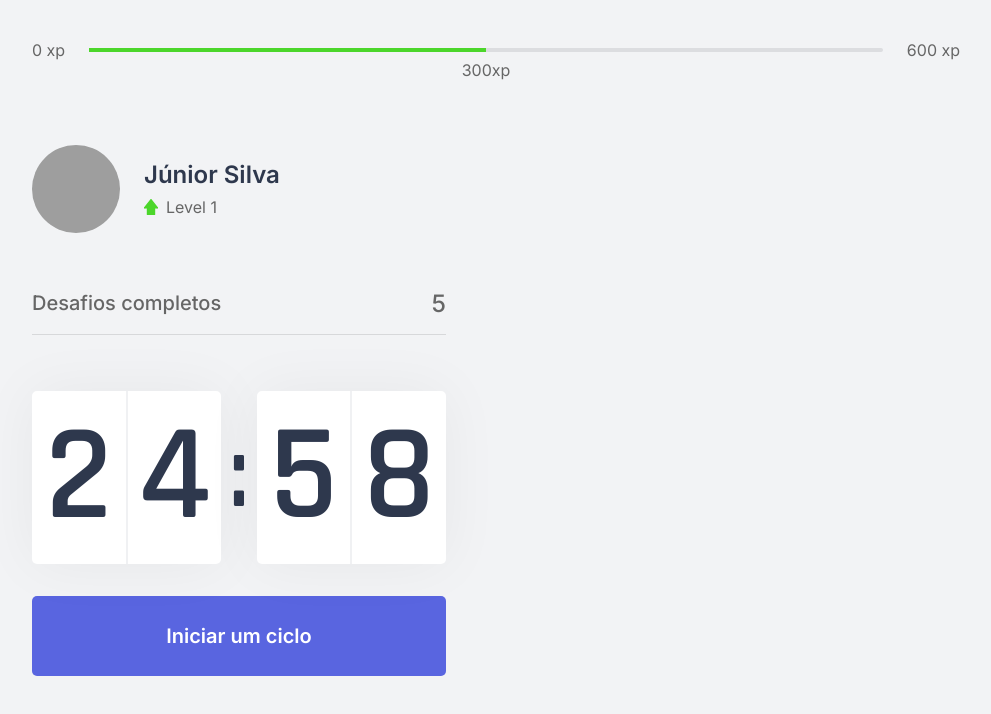
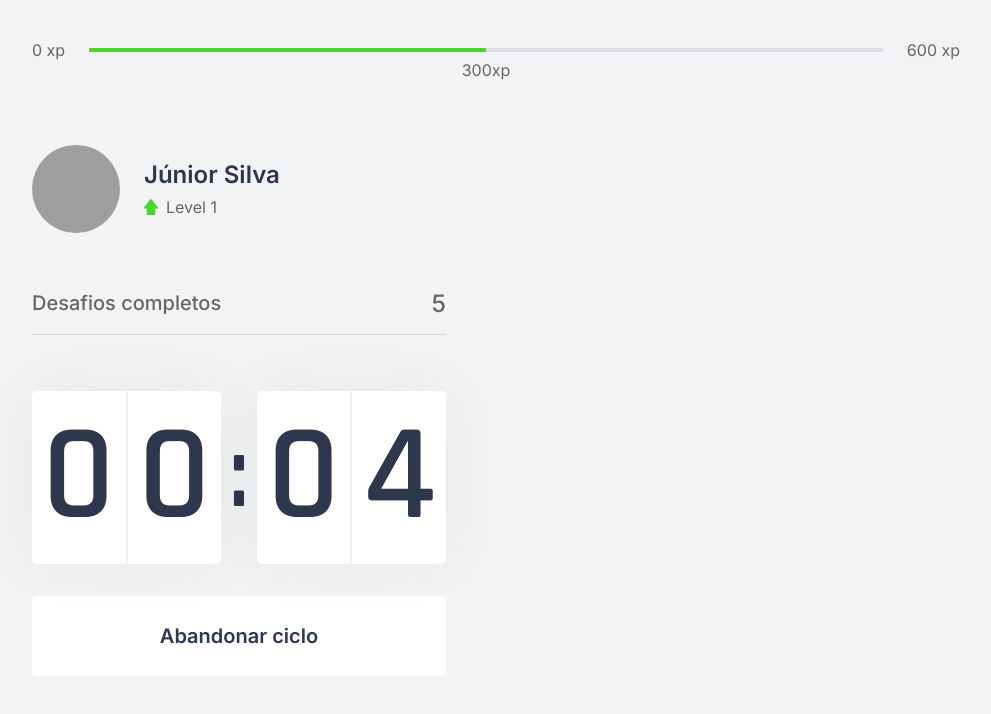
Before and after one commit to juniorsilvacc/moveit-nlw4, a Next.js app: page / in a window 1280 px wide. Both pictures are taken after a click on the button "Iniciar um ciclo". Shown: the top 714 px of the page, without its empty margins (144-1135 px from the left). Built offline with nearby package versions, Linux system fonts and the light colour scheme; grey boxes are pictures that could not be loaded.

Commit message:
function countdown p2

```diff
--- a/src/components/Countdown.tsx
+++ b/src/components/Countdown.tsx
@@ -1,28 +1,47 @@
 import { useState, useEffect } from 'react';
 import styles from '../styles/components/Countdown.module.css';
 
+let countdownTimeout: NodeJS.Timeout;
+
 export function Countdown(){
 
-    const [time, setTime] = useState(25*60);
-    const [active, setActive] = useState(false);
+    const [time, setTime] = useState(1*6);
+    const [isActive, setIsActive] = useState(false);
+    const [hasFinished, setHasFinished] = useState(false);
 
     const minutes = Math.floor(time/60);
-    const secunds = time % 60;
+    const seconds = time % 60;
 
+    // Transformar minutes e secunds em String
+    // padStart -> Se não tiver 2 caracter adicione um 0
+    // split -> reparti em duas strings por exemplo: '2' '5'
     const [minuteLeft, minuteRight] = String(minutes).padStart(2, '0').split('');
-    const [secundLeft, secundRight] = String(secunds).padStart(2, '0').split('');
+    const [secondLeft, secondRight] = String(seconds).padStart(2, '0').split('');
 
+    // Quando clicar no button o setActive vai ser true
     function startCountDown(){
-        setActive(true)
+        setIsActive(true);
     }
 
+    function resetCountdown(){
+        clearTimeout(countdownTimeout);
+        setIsActive(false);
+        setTime(1*6);
+    }
+
+    // Quero executar isso toda vez que o active e time mudar
+    // Se countDown active tiver ativo e time for menor que 0
+    // Quero que o time reduza -1s a cada segundo contado pelo setTimeout
     useEffect(() => {
-        if(active && time > 0){
-            setTimeout(() => {
+        if(isActive && time > 0){
+            countdownTimeout = setTimeout(() => {
                 setTime(time - 1);
             }, 1000);
+        } else if (isActive && time == 0){
+            setHasFinished(true);
+            setIsActive(false);
         }
-    }, [active, time])
+    }, [isActive, time])
 
     return(
         <div>
@@ -33,18 +52,46 @@
                 </div>
                 <span>:</span>
                 <div>
-                    <span>{secundLeft}</span>
-                    <span>{secundRight}</span>
+                    <span>{secondLeft}</span>
+                    <span>{secondRight}</span>
                 </div>
             </div>
 
+            {hasFinished ? (
+                <button
+                disabled
+                type="button"
+                className={styles.countdownButton}
+                onClick={resetCountdown}
+                >
+                Ciclo encerrado
+                </button>
+            ) : (
+                <>
+                    {isActive ? (
+                    <button
+                        type="button"
+                        className={`${styles.countdownButton} ${styles.countdownButtonActive}`}
+                        // Quando clicar no button ativar a função resetCountdown
+                        onClick={resetCountdown}
+                        >
+                        Abandonar ciclo
+                    </button>
+                ) : (
                     <button
                         type="button"
                         className={styles.countdownButton}
+                        // Quando clicar no button ativar a função startCountDown
                         onClick={startCountDown}
                         >
                         Iniciar um ciclo
                     </button>
+                )}
+                </>
+            )}
+
+
+
         </div>
     );
 }
--- a/src/styles/components/Countdown.module.css
+++ b/src/styles/components/Countdown.module.css
@@ -51,6 +51,22 @@
     transition: background-color 0.2s;
 }
 
-.countdownButton:hover{
+.countdownButton:not(:disabled):hover{
     background: var(--blue-dark);
 }
+
+.countdownButtonActive{
+    background-color: var(--white);
+    color: var(--title);
+}
+
+.countdownButtonActive:not(:disabled):hover{
+    background: var(--red);
+    color: var(--white);
+}
+
+.countdownButton:disabled{
+    background: var(--white);
+    color: var(--text);
+    cursor: not-allowed;
+}
```
Lines whose indentation alone changed are shown as unchanged.
